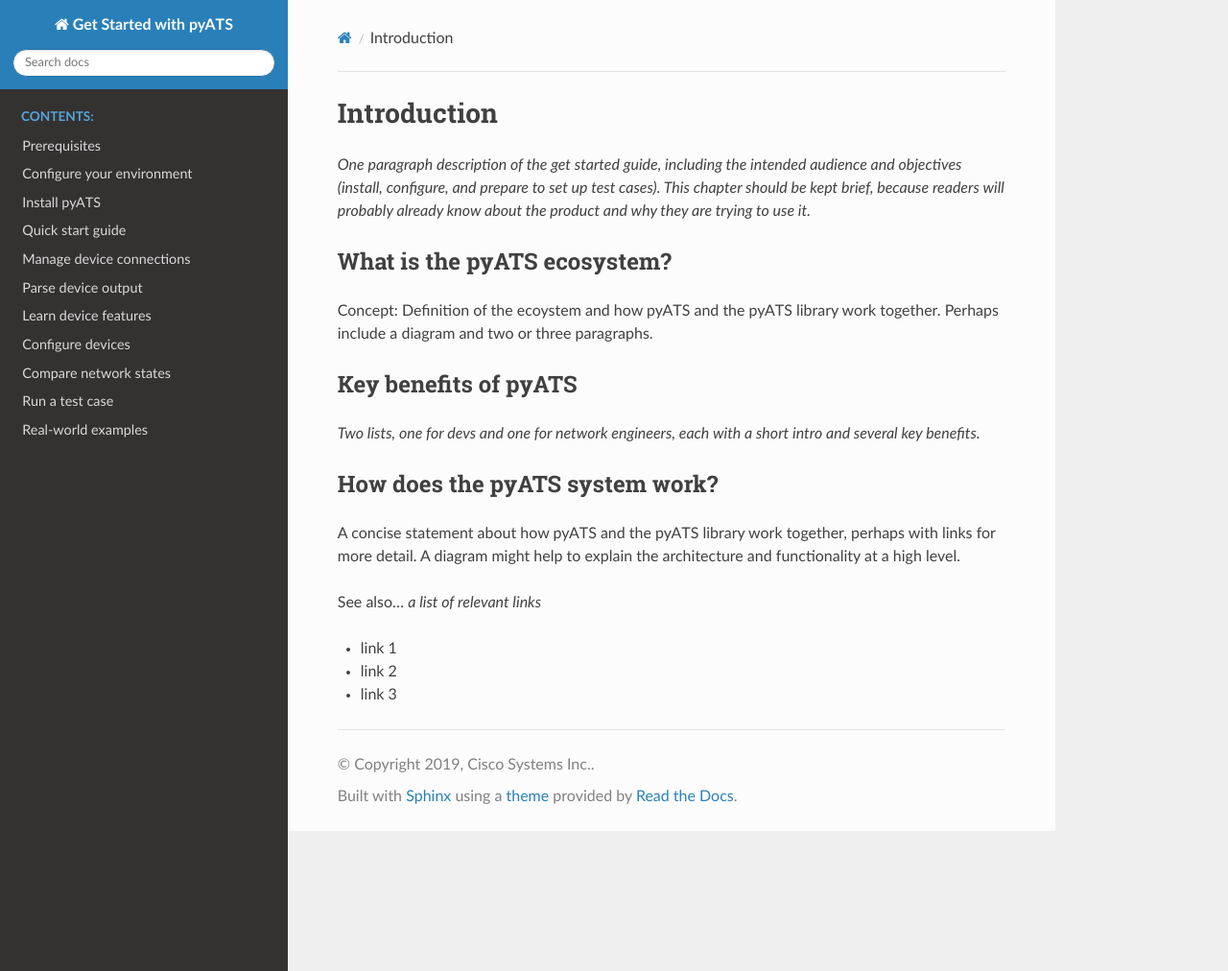
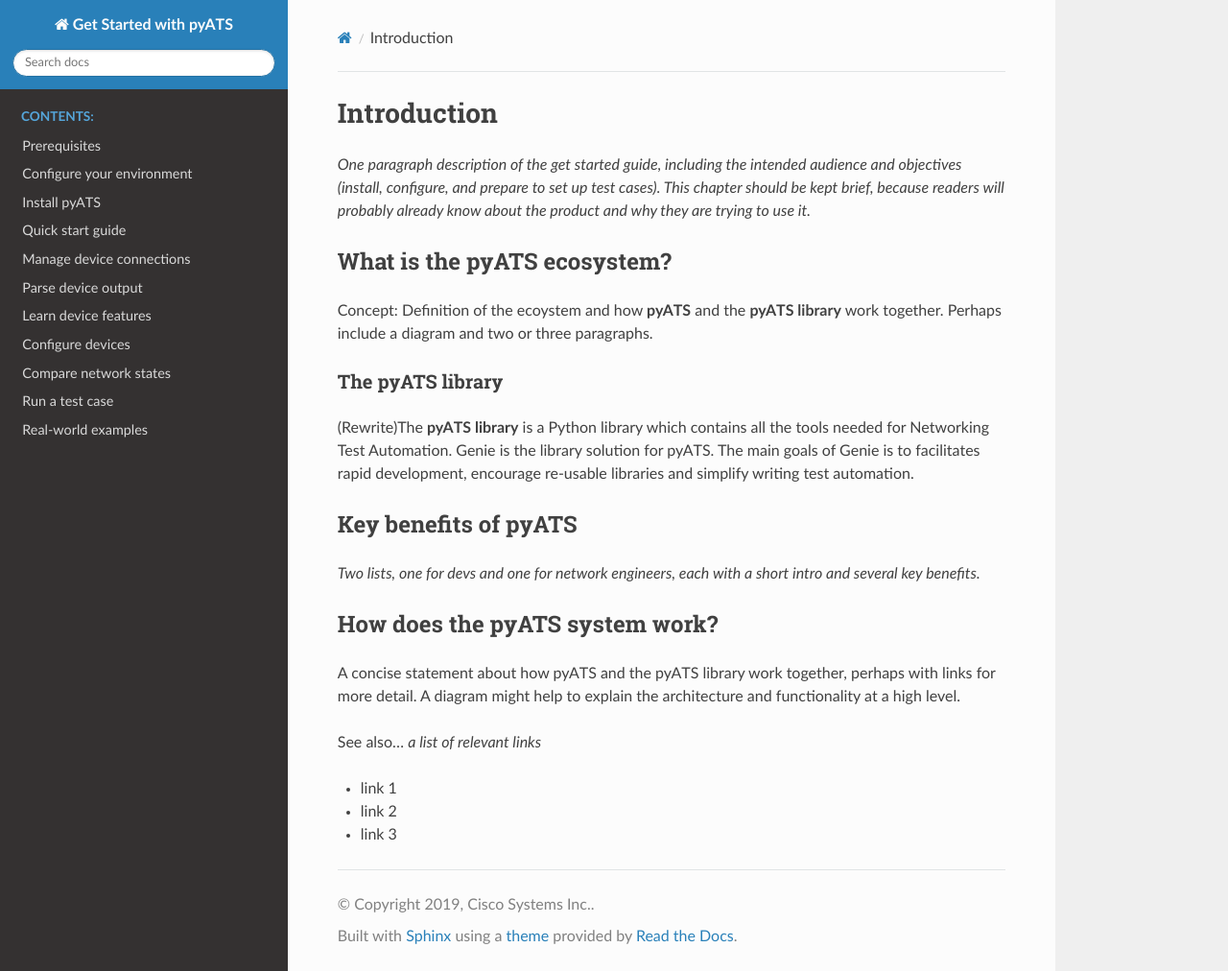
Before and after one commit to CiscoTestAutomation/getting-started, a Sphinx documentation site: the page built from source/Intro/Introduction.rst, in a window 1280 px wide and 1012 px high. Shown: the whole window at 96% size. Built offline with Sphinx 7.4.7 and the Read the Docs theme 2.0.0, drawn with Linux system fonts in a browser that asks for light colours; pages that are not in the unit, such as notebooks, are missing from menus.

Commit message:
Set up bold styles for subs that define product names.

```diff
--- a/source/Intro/Introduction.rst
+++ b/source/Intro/Introduction.rst
@@ -5,7 +5,11 @@
 
 What is the |pyATS| ecosystem?
 -------------------------------------
-Concept: Definition of the ecoystem and how |pyATS| and the |library| work together. Perhaps include a diagram and two or three paragraphs.
+Concept: Definition of the ecoystem and how |pyATSbold| and the |librarybold| work together. Perhaps include a diagram and two or three paragraphs.
+
+The |library|
+^^^^^^^^^^^^^^
+(Rewrite)The |librarybold| is a Python library which contains all the tools needed for Networking Test Automation. Genie is the library solution for pyATS. The main goals of Genie is to facilitates rapid development, encourage re-usable libraries and simplify writing test automation.
 
 Key benefits of |pyATS|
 ------------------------------
--- a/source/conf.py
+++ b/source/conf.py
@@ -53,7 +53,9 @@
 html_show_sourcelink = False
 rst_prolog = """
 .. |pyATS| replace:: pyATS
+.. |pyATSbold| replace:: **pyATS**
 .. |library| replace:: pyATS library
+.. |librarybold| replace:: **pyATS library**
 .. |geniecmd| replace:: genie
 .. |genieprfx| replace:: genie
 """
```
